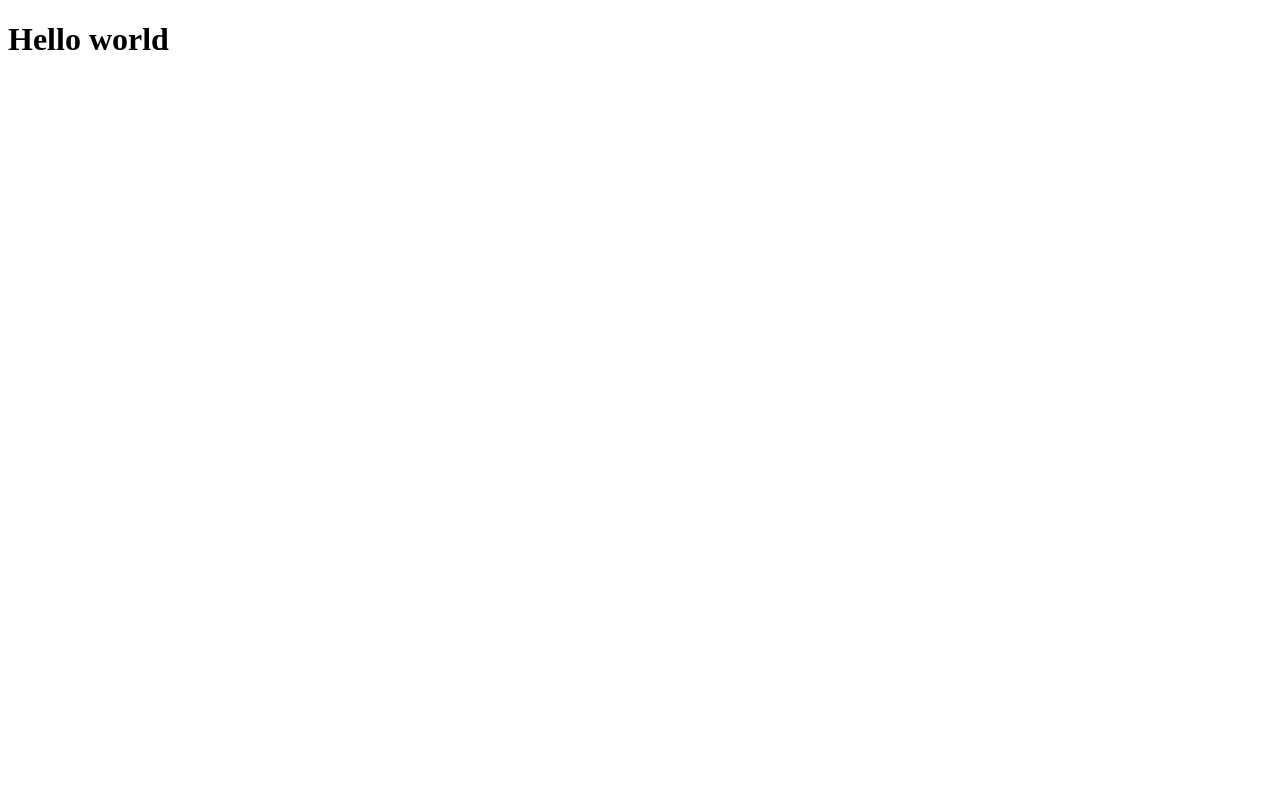
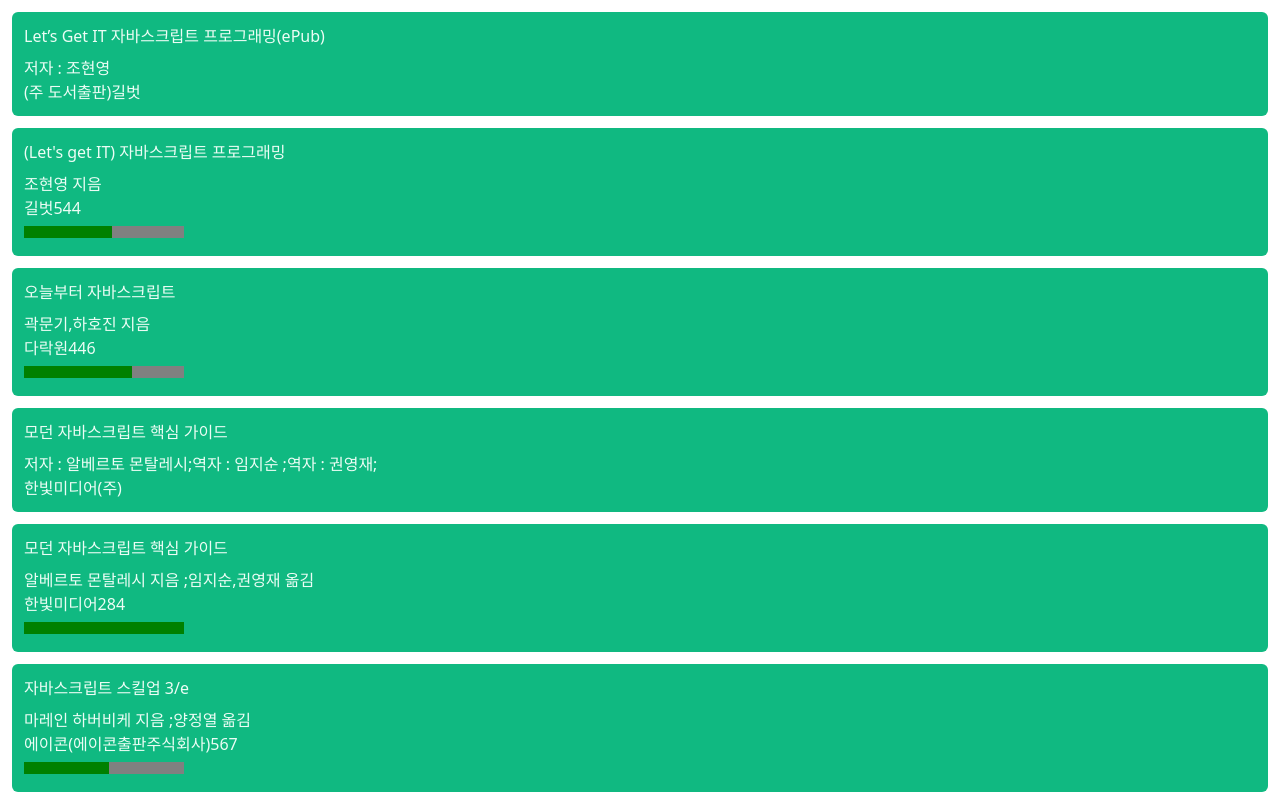
Before and after one commit to tac-o-cat/bookworm, a React app: page / in a window 1280 px wide. Shown: the top 800 px of the page. Built offline with nearby package versions, Linux system fonts and the light colour scheme.

Commit message:
:sparkles: WIP: create list page

```diff
--- /dev/null
+++ b/src/renderer/App.tsx
@@ -0,0 +1,8 @@
+import React from "react";
+import { ListPage } from "./List/ListPage";
+
+export const App = () => (
+  <>
+    <ListPage />
+  </>
+);
--- /dev/null
+++ b/src/renderer/List/ListPage.tsx
@@ -0,0 +1,28 @@
+import React from "react";
+import { dummyResponse } from "./dummy";
+
+export const ListPage = () => {
+  return (
+    <div>
+      {dummyResponse.map((item) => (
+        <div key={item.EA_ISBN} className="border-none border-green-300 rounded-md m-3 p-3 bg-green-500 hover:bg-green-600 text-green-50">
+          <div className="pb-2">
+            <span>{item.TITLE}</span>
+          </div>
+          <div>
+            <span>{item.AUTHOR}</span>
+          </div>
+          <div>
+            <span>{item.PUBLISHER}</span>
+            <span>{item.PAGE ? parseInt(item.PAGE) : ""}</span>
+            {item.PAGE && (
+              <div>
+                <progress className="h-3" value="300" max={parseInt(item.PAGE)}></progress>
+              </div>
+            )}
+          </div>
+        </div>
+      ))}
+    </div>
+  );
+};
--- a/src/renderer/index.tsx
+++ b/src/renderer/index.tsx
@@ -1,6 +1,6 @@
 import React from "react";
 import ReactDOM from "react-dom";
+import { App } from "./App";
+import "./styles.css";
 
-export const Hello = () => <h1>Hello world</h1>;
-
-ReactDOM.render(<Hello />, document.getElementById("root"));
+ReactDOM.render(<App />, document.getElementById("root"));
```
